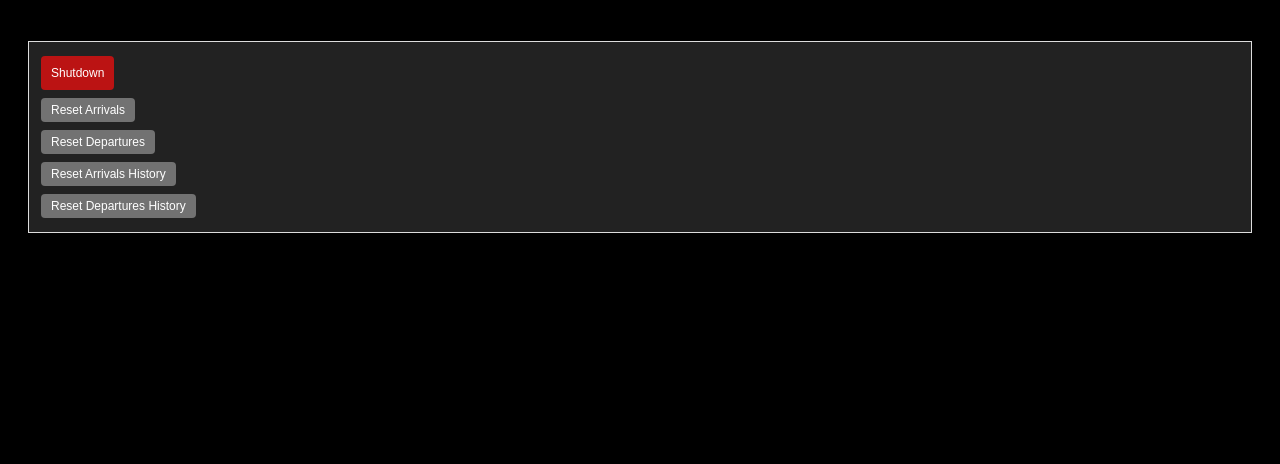
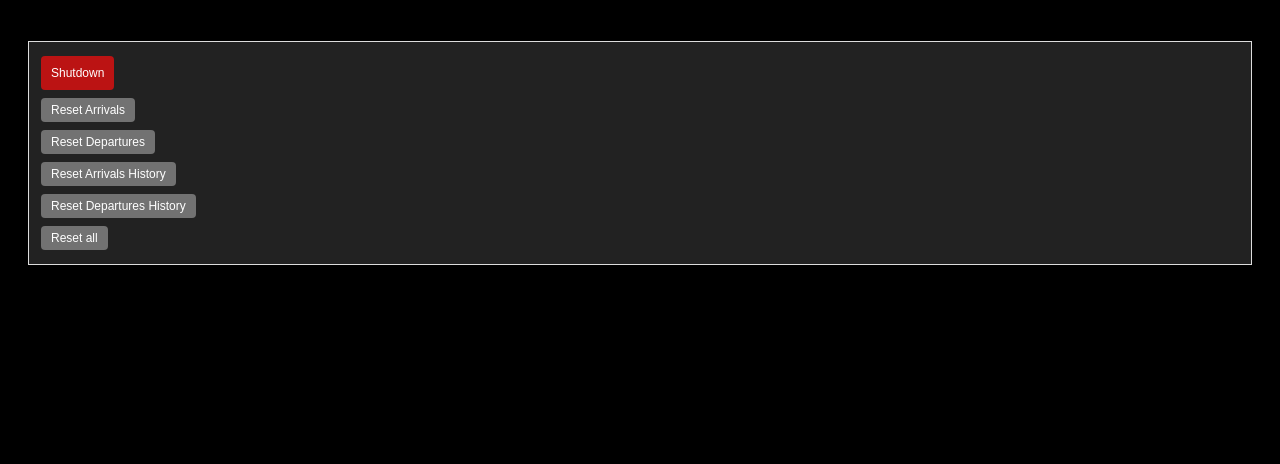
Before and after one commit to ONDER1E/PAWR, a Flask app: page /settings in a window 1280 px wide. Shown: the top 464 px of the page. Run offline with Flask 3, Linux system fonts and the light colour scheme; parts of the project's set-up code (start-up, migrations or seed data) failed here and were passed over.

Commit message:
fix settings page

```diff
--- a/app.py
+++ b/app.py
@@ -7,29 +7,7 @@ import logging
 import threading
 import json
 import platform
-import signal
-import sys
-
-#file_reset_list = ["cache_Departure.yaml", "cache_Arrival.yaml", "Arrival.yaml", "Departure.yaml"]
-file_delete_list = ["js_process_started.flag"]
-
-def reset_file(file_reset_list):
-    for file in file_reset_list:
-        with open(file, 'w', encoding='utf-8', newline='\n') as file:
-            file.write("")
-    print("Enviornment cleaned.")
-
-def delete():
-    for file in file_delete_list:
-        if os.path.exists(file):
-            os.remove(file)
-    print("Enviornment cleaned.")
-
-def clean_all():
-    file_reset_list = ["cache_Departure.yaml", "cache_Arrival.yaml", "Arrival.yaml", "Departure.yaml"]
-    reset(file_reset_list)
-    delete()
-    print("Enviornment cleaned.")
+import clean
 
 # Read JSON data from the file
 with open("config.json", 'r') as file:
@@ -171,16 +149,18 @@ def go_back():
 def reset():
     response = request.form['args']
     args = response.split(" ")
-    if args != "clean_all":
+    if response != "clean_all":
         operation = args[0]
         if operation == "delete":
-            delete()
+            clean.delete_file()
+            return 'Reset successful.'
         elif operation == "reset":
-            file_reset_list = args[1]
-            reset_file(file_reset_list)
+            file = args[1]
+            clean.reset_file(file)
+            return 'Reset successful.'
     else:
-        print("Cleaning all.")
-        clean_all()
+        clean.clean_all()
+        return 'Full reset successful.'
 
 @app.route('/settings')
 def settings():
--- a/clean.py
+++ b/clean.py
@@ -4,13 +4,23 @@ import sys
 #file_reset_list = ["cache_Departure.yaml", "cache_Arrival.yaml", "Arrival.yaml", "Departure.yaml"]
 file_delete_list = ["js_process_started.flag"]
 
-def reset(file_reset_list):
-    for file in file_reset_list:
-        with open(file, 'w', encoding='utf-8', newline='\n') as file:
-            file.write("")
+def reset_file(file):
+    content_list = {
+        "Arrival.yaml": "-----------------------------------\nArriving\n-----------------------------------",
+        "Departure.yaml": "-----------------------------------\nDeparting\n-----------------------------------\n"
+    }
+    output = None
+    for key, value in content_list.items():
+        if key == file:
+            output = value
+            break
+        else:
+            output = ""
+    with open(file, 'w', encoding='utf-8', newline='\n') as file:
+        file.write(output)
     print("Enviornment cleaned.")
 
-def delete():
+def delete_file():
     for file in file_delete_list:
         if os.path.exists(file):
             os.remove(file)
@@ -18,6 +28,7 @@ def delete():
 
 def clean_all():
     file_reset_list = ["cache_Departure.yaml", "cache_Arrival.yaml", "Arrival.yaml", "Departure.yaml"]
-    reset(file_reset_list)
-    delete()
+    for file in file_reset_list:
+        reset_file(file)
+    delete_file()
     print("Enviornment cleaned.")
--- a/templates/settings.html
+++ b/templates/settings.html
@@ -165,7 +165,7 @@
                 $.ajax({
                     type: 'POST',
                     url: '/reset',
-                    data: { args: "reset ['Arrival.yaml']" },
+                    data: { args: "reset Arrival.yaml   " },
                     success: function(response) {
                         // Handle success if needed
                         console.log(response);
@@ -182,7 +182,7 @@
                 $.ajax({
                     type: 'POST',
                     url: '/reset',
-                    data: { args: "reset ['Departure.yaml']" },
+                    data: { args: "reset Departure.yaml" },
                     success: function(response) {
                         // Handle success if needed
                         console.log(response);
@@ -199,7 +199,7 @@
                 $.ajax({
                     type: 'POST',
                     url: '/reset',
-                    data: { args: "reset ['cache_Arrival.yaml']" },
+                    data: { args: "reset cache_Arrival.yaml" },
                     success: function(response) {
                         // Handle success if needed
                         console.log(response);
@@ -216,7 +216,7 @@
                 $.ajax({
                     type: 'POST',
                     url: '/reset',
-                    data: { args: "reset ['cache_Departure.yaml']" },
+                    data: { args: "reset cache_Departure.yaml" },
                     success: function(response) {
                         // Handle success if needed
                         console.log(response);
@@ -245,7 +245,7 @@
                 });
             });
 
-            const buttonList = [shutdownButton, resetArrivalsButton, resetDeparturesButton, resetArrivalsHistoryButton, resetDeparturesHistoryButton]
+            const buttonList = [shutdownButton, resetArrivalsButton, resetDeparturesButton, resetArrivalsHistoryButton, resetDeparturesHistoryButton, resetAll]
             buttonList.forEach(button => {
                 container.append(button)
                 container.append(br)
```
Also changed, not shown: 1 other file.
